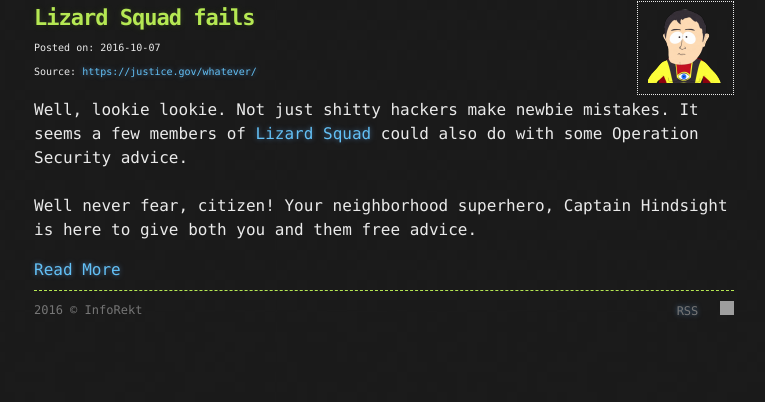
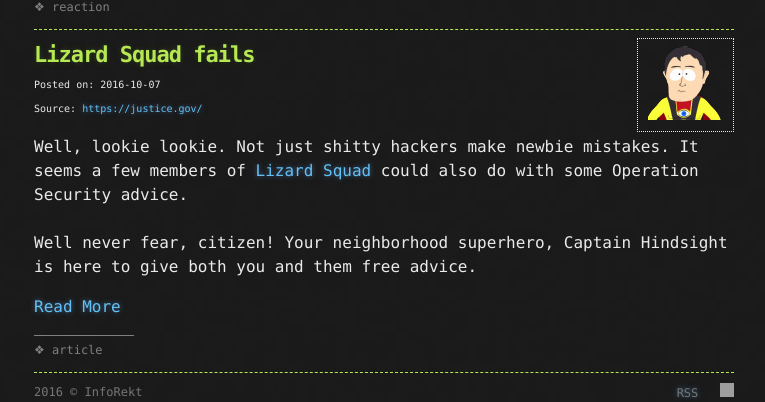
Before and after one commit to InfoRekt/inforekt.github.io, a Jekyll site: the page built from index.html, in a window 1280 px wide, cut to the strip 753-1155 px from the top of the page. Shown: the whole strip, without its empty margins (256-1021 px from the left). Built offline with Jekyll 4.4.1, drawn with Linux system fonts in a browser that asks for light colours; before the commit the page ends 1073 px from its top, so only the background shows below that; grey boxes are pictures that could not be loaded.

Commit message:
added tags (not done)

```diff
--- a/_posts/2016-10-07-lizard-squad-fail.md
+++ b/_posts/2016-10-07-lizard-squad-fail.md
@@ -4,7 +4,9 @@
 description: What people from Lizard Squad should have done differently
 author: cptHindsight
 src: https://www.justice.gov/usao-ndil/pr/american-and-dutch-teenagers-arrested-criminal-charges-alledgedly-operating
-srcshort: https://justice.gov/whatever/
+srcshort: https://justice.gov/
+tag: article
+rekt: 10
 ---
 
 Well, lookie lookie. Not just shitty hackers make newbie mistakes. It seems a few members of <a href="https://en.wikipedia.org/wiki/Lizard_Squad">Lizard Squad</a> could also do with some Operation Security advice.
--- a/index.html
+++ b/index.html
@@ -24,9 +24,13 @@
       {{ post.excerpt | number_of_words }}
     {% endcapture %}
 {% if excerpt_words != content_words %}
-	<a class="readmore" href="{{post.url | prepend: site.baseurl | prepend: site.url }}">Read More</a>
+	<a class="readmore" href="{{post.url | prepend: site.baseurl | prepend: site.url }}">Read More</a><p>
 	{%endif%}
+	<div class="tag">
+	{{post.tag}}
+	</div>
  		<hr>
 	        {%endfor%}
 	</section>
+<a href="#" class="scrollToTop"></a>
 </div>
--- a/static/css/stylesheet.css
+++ b/static/css/stylesheet.css
@@ -368,9 +368,22 @@
  max-width: 130px;
  max-height: 130px;
  float: right;
-// margin-left: -150px;
  border-style:dotted;
  border-width: 1px;
  padding: 0.5em 10px;
  font-size: 12px;
 }
+
+.tag {
+ font-size: 12px;
+ color: grey;
+ padding-top: 5px;
+ padding-bottom: 5px;
+ border-top: 1px solid grey;
+ max-width: 100px;
+}
+
+.tag:before {
+    font-family: "Arial";
+    content: "\2756 ";
+}
```
Also changed, not shown: _posts/2016-10-10-wtf.md (+1 -0 lines).
